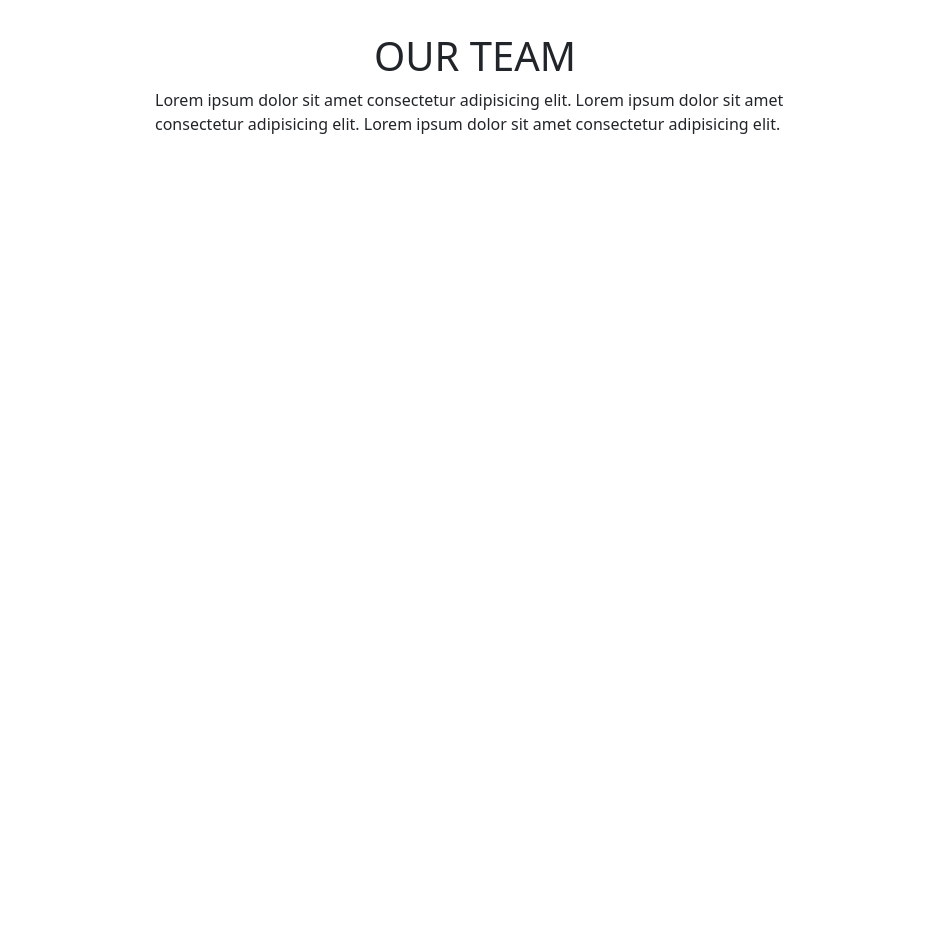
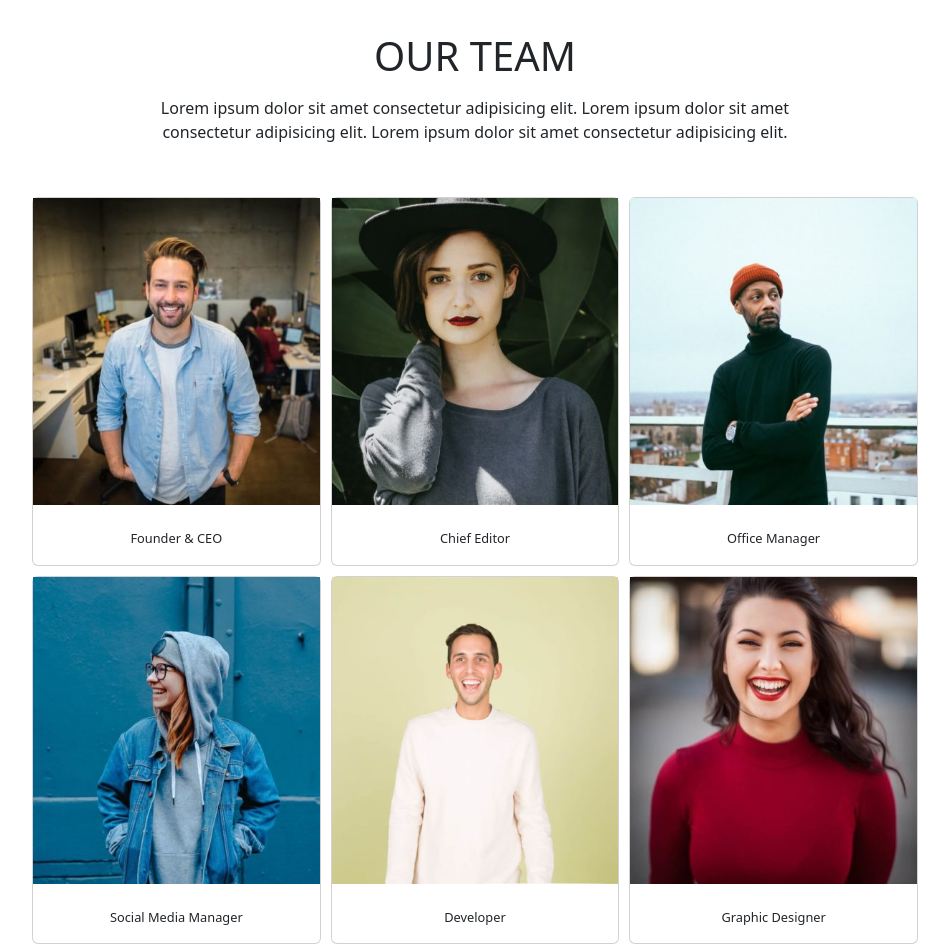
Before and after one commit to SimoneCappadona/js-our-team, a plain HTML site: page index.html in a window 1280 px wide. Shown: the whole page, without its empty margins (165-1114 px from the left). Before the commit the page ends 800 px from the top, so only its background shows below. Drawn offline with nearby package versions, Linux system fonts and the light colour scheme.

Commit message:
add structure for team

```diff
--- a/css/style.css
+++ b/css/style.css
@@ -4,13 +4,61 @@ header{
     display: flex;
     justify-content: center;
 }
-/* Header div */
+
 header > div{
     height: 100%;
     width: 50%;
     padding: 2rem 0;
 }
-/* Header div h1 title */
+
 header > div > h1{
     text-align: center;
 }
+
+header > div > p{
+    margin-top: 1rem;
+    text-align: center;
+}
+/* Main */
+main{
+    display: flex;
+    justify-content: center;
+    padding-bottom: 2rem;
+}
+
+main > div{
+    width: 70%;
+    display: flex;
+    flex-wrap: wrap;
+}
+
+.cardContainer{
+    width: calc(100% / 3);
+    padding: 0 0.5rem;
+}
+
+.card{
+    width: 100%;
+    background-color: white;
+    padding-bottom: 1rem;
+}
+
+.card > img{
+    width: 100%;
+    display: block;
+}
+
+.name{
+    margin-top: 1rem;
+    text-align: center;
+}
+
+.role{
+    margin-top: 0.5rem;
+    text-align: center;
+    font-size: 0.8rem;
+}
+
+.cardContainer{
+    padding: 5px;
+}
--- a/index.html
+++ b/index.html
@@ -34,6 +34,11 @@
             </p>
         </div>
     </header>
+    <!-- Main -->
+    <main>
+        <div id="container"></div>
+    </main>
+
 
     <!-- Bootstrap js -->
     <!-- <script src="https://cdn.jsdelivr.net/npm/bootstrap@5.3.2/dist/js/bootstrap.bundle.min.js"
--- a/js/main.js
+++ b/js/main.js
@@ -32,10 +32,37 @@ const team = [
   },
 ];
 
-// Team console log info
+// Stampa in console le info del team
 for (let i = 0; i < team.length; i++) {
   for (let teamEl in team[i]) {
     console.log(teamEl + " : " + team[i][teamEl]);
   }
   console.log("");
 }
+// Stampa in pagina le info del team
+const container = document.getElementById("container");
+for (let i = 0; i < team.length; i++) {
+  // ContainerCard <div>
+  const cardContainer = document.createElement("div");
+  cardContainer.classList.add("cardContainer");
+  // card <div>
+  const card = document.createElement("div");
+  card.classList.add("card");
+  cardContainer.appendChild(card);
+  // Img
+  const image = document.createElement("img");
+  image.src = team[i].image;
+  card.appendChild(image);
+  // Name Team
+  const name = document.createElement("div");
+  name.classList.add("name");
+  name.textContent = team[i].nabe;
+  card.appendChild(name);
+  // Role Team
+  const role = document.createElement("div");
+  role.classList.add("role");
+  role.textContent = team[i].role;
+  card.appendChild(role);
+  // Append to CardContainer
+  container.appendChild(cardContainer);
+}
```
